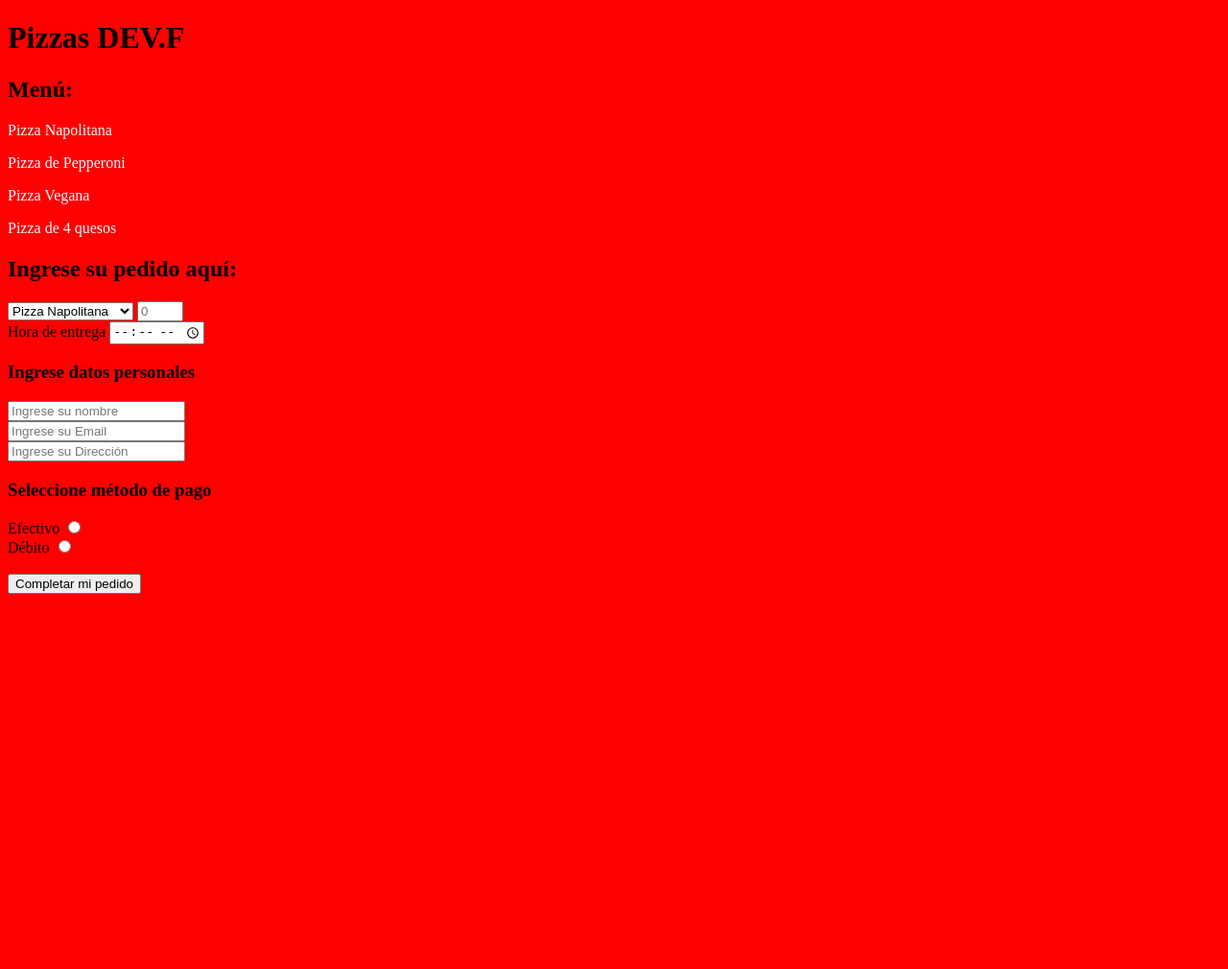
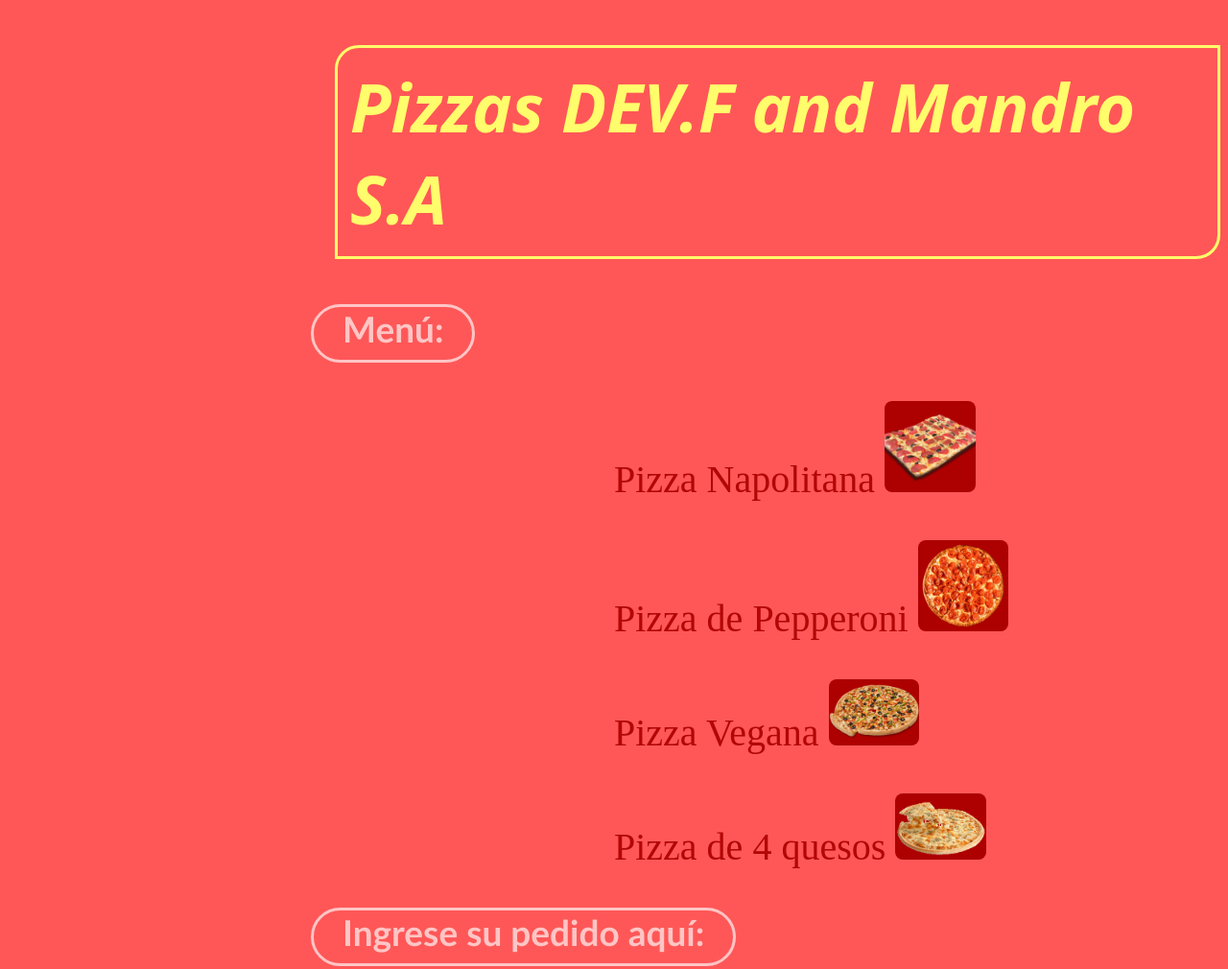
Before and after one commit to OnionBroo/Pizzeria_de-_mandro-y-DEV.F-, a plain HTML site: page index.html in a window 1280 px wide. Shown: the top 1010 px of the page at 96% size. Before the commit the page ends 800 px from the top, so only its background shows below. Drawn offline with Linux system fonts and the light colour scheme.

Commit message:
agregué el estilo con css

```diff
--- a/index.html
+++ b/index.html
@@ -1,49 +1,43 @@
 <!DOCTYPE html>
 <html lang="en">
+
 <head>
     <meta charset="UTF-8">
     <meta http-equiv="X-UA-Compatible" content="IE=edge">
     <meta name="viewport" content="width=device-width, initial-scale=1.0">
     <title>Pizzeria DEV.F</title>
 </head>
+
 <body>
     <link rel="stylesheet" href="style.css">
-    <h1>Pizzas DEV.F <DEV class="F"></DEV></h1>
-    <h2>Menú:</h2>
-    <p>Pizza Napolitana</p><p>Pizza de Pepperoni</p>
-    <p>Pizza Vegana</p><p>Pizza de 4 quesos</p>
-    <h2>Ingrese su pedido aquí:</h2>
+    <h1 class="titulop">Pizzas DEV.F and Mandro S.A <DEV class="F"></DEV>
+    </h1>
+    <nav id="nav1">
+        <h2 class="h2m">Menú:</h2>
+        <p>Pizza Napolitana <img id="pepe"src="assets\SalameF-400x400.png" alt="jpg"></p>
+        <p>Pizza de Pepperoni <img id="pepe"src="assets\0.webp" alt="jpg"></p></p>
+        <p>Pizza Vegana <img id="pepe"src="assets\pveg_c.png" alt="jpg"></p></p>
+        <p>Pizza de 4 quesos <img id="pepe"src="assets\p4qu_c.png" alt="jpg"></p></p>
+    </nav>
+    <h2 class="h2m">Ingrese su pedido aquí:</h2>
     <form>
-        <select name="PIZZASTYPE"
-        required
-        placeholder="Elija su tipo de pizza">
+        <select name="PIZZASTYPE" required placeholder="Elija su tipo de pizza">
             <option value="pizzaN">Pizza Napolitana</option>
             <option value="pizzaP">Pizza Pepperoni</option>
             <option value="pizzaV">Pizza Vegana</option>
             <option value="pizzaQ">Pizza de 4 quesos</option>
         </select>
-        <input type="number"
-        min="1"
-        max="4"
-        placeholder="0"
-        required>
+        <input type="number" min="1" max="4" placeholder="0" required>
         <br>
         <label for="hora">Hora de entrega</label>
-        <input type="time"
-        name="hora">
+        <input type="time" name="hora">
         <br>
         <h3>Ingrese datos personales</h3>
-        <input type="text"
-        name="nombre"
-        placeholder="Ingrese su nombre">
+        <input type="text" name="nombre" placeholder="Ingrese su nombre">
         <br>
-        <input type="text"
-        name="email"
-        placeholder="Ingrese su Email">
+        <input type="text" name="email" placeholder="Ingrese su Email">
         <br>
-        <input type="text"
-        name="direccion"
-        placeholder="Ingrese su Dirección">
+        <input type="text" name="direccion" placeholder="Ingrese su Dirección">
         <br>
         <h3>Seleccione método de pago</h3>
         <label for="mpe">Efectivo</label>
@@ -56,4 +50,5 @@
         <button type="submit">Completar mi pedido</button>
     </form>
 </body>
+
 </html>
--- a/style.css
+++ b/style.css
@@ -1,12 +1,51 @@
 body {
-    background-color: red;
+    background-color: rgb(255, 87, 87);
 }
+
+.titulop {
+    margin-left: 27%;
+    color: rgb(255, 253, 107);
+    font-size: 70px;
+    font-family: system-ui, -apple-system, BlinkMacSystemFont, 'Segoe UI', Roboto, Oxygen, Ubuntu, Cantarell, 'Open Sans', 'Helvetica Neue', sans-serif;
+    font-style: oblique;
+    border: solid;
+    padding: 1%;
+    max-width: max-content;
+    border-top-left-radius: 25px;
+    border-bottom-right-radius: 25px;
+
+}
+.h2m {
+    margin-left: 25%;
+    font-size: 37px;
+    font-family: 'Trebuchet MS', 'Lucida Sans Unicode', 'Lucida Grande', 'Lucida Sans', Arial, sans-serif;
+    color: rgb(255, 197, 197);
+    border: solid;
+    border-radius: 50px;
+    padding-left: 30px;
+    padding-right: 30px;
+    padding-bottom: 10px;
+    width: max-content;
+}
+
 p {
-    color: aliceblue;
+    color: rgb(179, 6, 6);
+    margin-left: 50%;
+    font-size: 40px;
 }
-p:hover{
-    color: rgb(0, 255, 0);
+
+#pepe {
+    width: 15%;
+    height: 10%;
+    padding-top: px;
+    background-color: rgb(173, 0, 0);
+    border-radius: 8px;
 }
+
+p:hover {
+    color: rgb(255, 253, 107);
+}
+
 button:hover {
     background-color: blue;
     color: aliceblue;
```
Also changed, not shown: assets/0.webp (added), assets/SalameF-400x400.png (added), assets/p4qu_c.png (added), assets/pveg_c.png (added).
